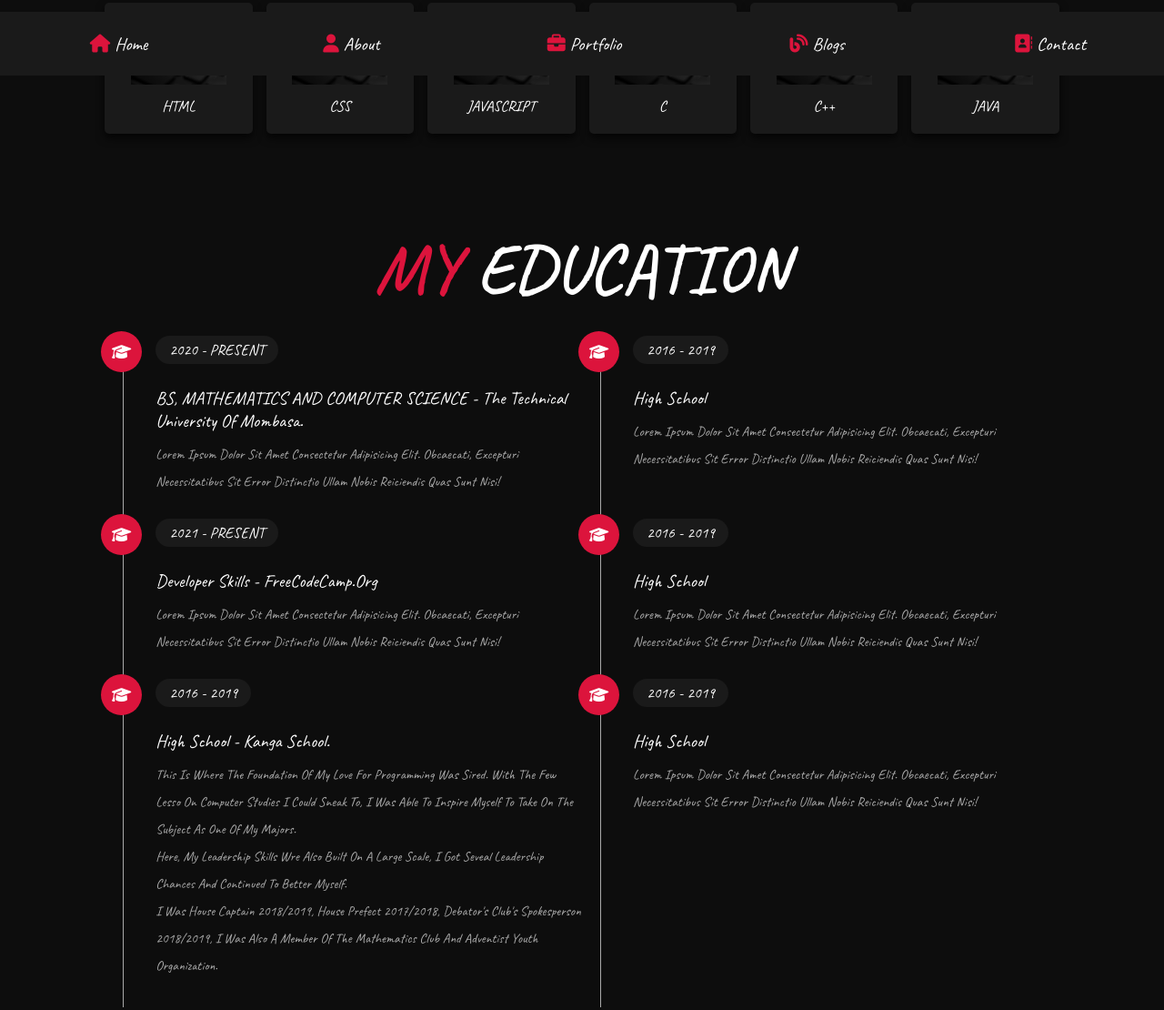
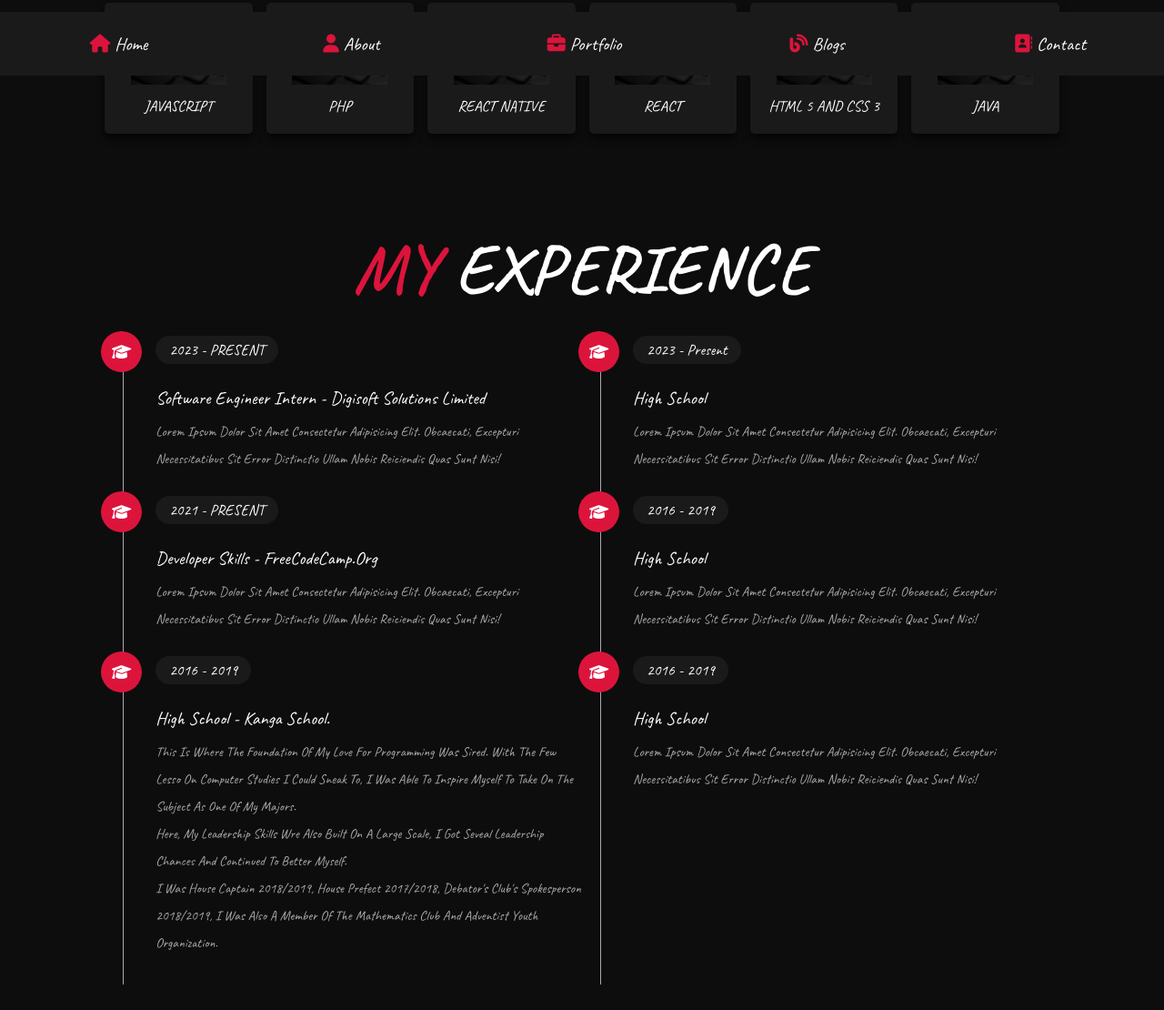
Before and after one commit to ernestnash/portfolio, a plain HTML site: page about.html in a window 1280 px wide. Shown: the part 717-1827 px from the top of the page at 91% size. Drawn offline with nearby package versions, Linux system fonts and the light colour scheme; a web font is replaced by a local one.

Commit message:
Fixed: Issues

```diff
--- a/about.html
+++ b/about.html
@@ -45,14 +45,14 @@
 
           <div class="box">
             <h3><span>Name:</span>  Nashon Ernest</h3>
-            <h3><span>age:</span> 21</h3>
+            <h3><span>age:</span> 23</h3>
             <h3><span>email:</span> nnashoneernest@gmail.com</h3>
             <h3><span>address:</span> Mombasa, Kenya</h3>
           </div>
 
           <div class="box">
             <h3><span>freelance:</span> available</h3>
-            <h3><span>experience:</span> 2 yeasrs</h3>
+            <h3><span>experience:</span> 3 yeasrs</h3>
             <h3><span>skill:</span> developer</h3>
             <h3><span>languages:</span> English, swahili</h3>
           </div>
@@ -90,23 +90,23 @@
     <div class="box-container">
         <div class="box">
             <img src="images/pexels-lukas-mayer-785429.jpg" alt="">
-            <h3>Html</h3>
+            <h3>Javascript</h3>
         </div>
         <div class="box">
             <img src="images/pexels-lukas-mayer-785429.jpg" alt="">
-            <h3>Css</h3>
+            <h3>PHP</h3>
         </div>
         <div class="box">
             <img src="images/pexels-lukas-mayer-785429.jpg" alt="">
-            <h3>JavaScript</h3>
+            <h3>React Native</h3>
         </div>
         <div class="box">
             <img src="images/pexels-lukas-mayer-785429.jpg" alt="">
-            <h3>C</h3>
+            <h3>React</h3>
         </div>
         <div class="box">
             <img src="images/pexels-lukas-mayer-785429.jpg" alt="">
-            <h3>C++</h3>
+            <h3>HTML 5 and CSS 3</h3>
         </div>
         <div class="box">
           <img src="images/pexels-lukas-mayer-785429.jpg" alt="">
@@ -116,9 +116,56 @@
   </section>
   <!-- skills sction end -->
 
+    <!-- Experience section starts -->
+    <section class="education" data-aos="fade-up">
+      <h1 class="heading"><span>my</span> experience</h1>
+
+      <div class="box-container">
+          <div class="box">
+              <i class="fas fa-graduation-cap"></i>
+              <span>2023 - PRESENT</span>
+              <h3>Software Engineer Intern - Digisoft Solutions Limited</h3>
+              <p>Lorem ipsum dolor sit amet consectetur adipisicing elit. Obcaecati, excepturi necessitatibus sit error distinctio ullam nobis reiciendis quas sunt nisi!</p>
+          </div>
+          <div class="box">
+              <i class="fas fa-graduation-cap"></i>
+              <span>2023 - Present</span>
+              <h3>high school</h3>
+              <p>Lorem ipsum dolor sit amet consectetur adipisicing elit. Obcaecati, excepturi necessitatibus sit error distinctio ullam nobis reiciendis quas sunt nisi!</p>
+          </div>
+          <div class="box">
+            <i class="fas fa-graduation-cap"></i>
+            <span>2021 - PRESENT</span>
+            <h3>developer skills - FreeCodeCamp.org</h3>
+            <p>Lorem ipsum dolor sit amet consectetur adipisicing elit. Obcaecati, excepturi necessitatibus sit error distinctio ullam nobis reiciendis quas sunt nisi!</p>
+          </div>
+          <div class="box">
+            <i class="fas fa-graduation-cap"></i>
+            <span>2016 - 2019</span>
+            <h3>high school</h3>
+            <p>Lorem ipsum dolor sit amet consectetur adipisicing elit. Obcaecati, excepturi necessitatibus sit error distinctio ullam nobis reiciendis quas sunt nisi!</p>
+          </div>
+          <div class="box">
+              <i class="fas fa-graduation-cap"></i>
+              <span>2016 - 2019</span>
+              <h3>high school - Kanga School.</h3>
+              <p>this is where the foundation of my love for programming was sired. with the few lesso on computer studies i could sneak to, i was able to inspire myself to take on the subject as one of my majors.</p>
+              <p>here, my leadership skills wre also built on a large scale, i got seveal leadership chances and continued to better myself.</p>
+              <p>i was house captain 2018/2019, house prefect 2017/2018, debator's club's spokesperson 2018/2019, i was also a member of the mathematics club and adventist youth organization.</p>
+          </div>
+          <div class="box">
+            <i class="fas fa-graduation-cap"></i>
+            <span>2016 - 2019</span>
+            <h3>high school</h3>
+            <p>Lorem ipsum dolor sit amet consectetur adipisicing elit. Obcaecati, excepturi necessitatibus sit error distinctio ullam nobis reiciendis quas sunt nisi!</p>
+          </div>
+      </div>
+    </section>
+    <!-- education section ends -->
+
   <!-- education section starts -->
   <section class="education" data-aos="fade-up">
-    <h1 class="heading"><span>my</span> education</h1>
+    <h1 class="heading"><span>my</span> education </h1>
 
     <div class="box-container">
         <div class="box">
@@ -129,7 +176,7 @@
         </div>
         <div class="box">
             <i class="fas fa-graduation-cap"></i>
-            <span>2016 - 2019</span>
+            <span>2016 - Present</span>
             <h3>high school</h3>
             <p>Lorem ipsum dolor sit amet consectetur adipisicing elit. Obcaecati, excepturi necessitatibus sit error distinctio ullam nobis reiciendis quas sunt nisi!</p>
         </div>
@@ -163,6 +210,8 @@
   </section>
   <!-- education section ends -->
 
+
+
   <script src="https://unpkg.com/aos@2.3.1/dist/aos.js"></script>
   <script src="assets/javascript/index.js"></script>
 </body>
```
